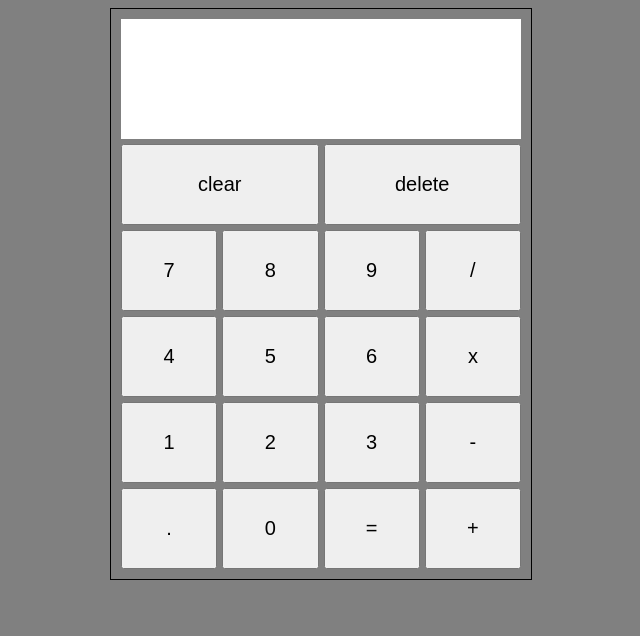
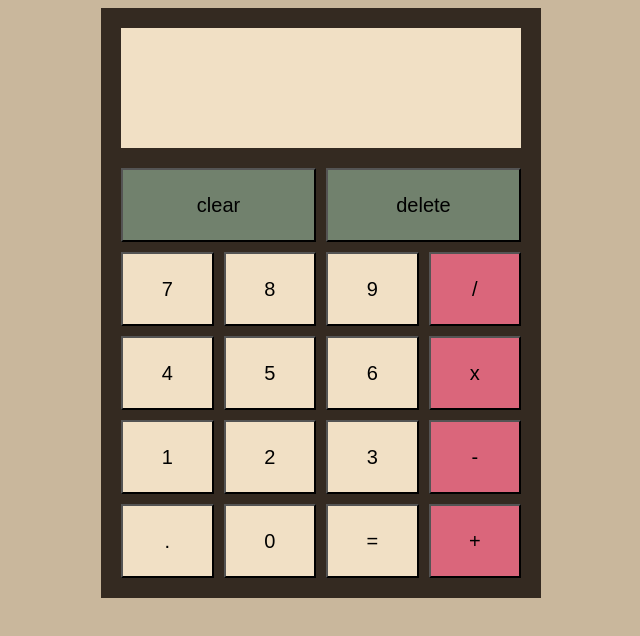
Before and after one commit to kaiakm/calculator, a plain HTML site: page index.html in a window 1280 px wide. Shown: the whole page, without its empty margins (319-959 px from the left). Drawn offline with Linux system fonts and the light colour scheme.

Commit message:
finalized colors

```diff
--- a/style.css
+++ b/style.css
@@ -1,34 +1,35 @@
 body {
-    background: gray;
+    background: #C9B79C;
 }
 
 .calculator {
+    background: #342A21;
     width: 400px;
     height: 550px;
     margin: auto;
-    border: 1px solid black;
     display: flex;
     flex-direction: column;
-    gap: 5px;
-    padding: 10px;
+    gap: 20px;
+    padding: 20px;
 }
 
 .display {
     height: 100px;
     padding: 10px;
-    background: white;
+    background: #f1e0c5;
     display: flex;
     flex-direction: column;
     justify-content: center;
 }
 
-.former-number {
+.former-number,
+.current-number {
+    padding: 5px;
     align-self: flex-end;
 }
 
 .current-number {
     font-size: 40px;
-    align-self: flex-end;
     height: 43px;
 }
 
@@ -37,7 +38,7 @@ body {
     display: flex;
     flex-direction: column;
     flex-grow: 1;
-    gap: 5px;
+    gap: 10px;
 }
 
 .first-row,
@@ -48,11 +49,21 @@ body {
 .sixth-row {
     display: flex;
     flex-grow: 1;
-    gap: 5px;
+    gap: 10px;
 }
 
 button {
     width: 100%;
     font-size: 20px;
     padding: 10px;
+    background: #f1e0c5;
 }
+
+.clear,
+.delete {
+    background-color: #71816D;
+}
+
+.operator {
+    background-color: #DA667B;
+}
```
